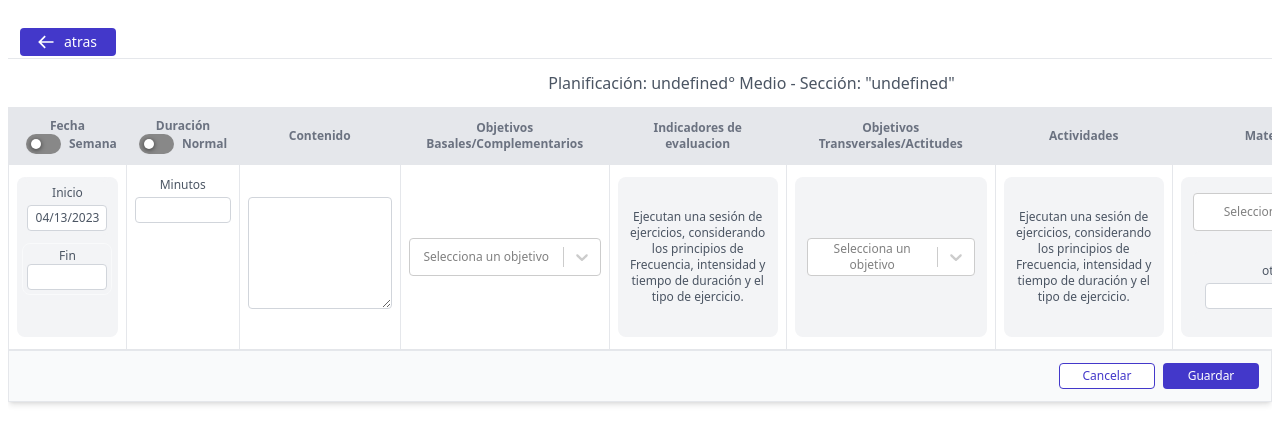
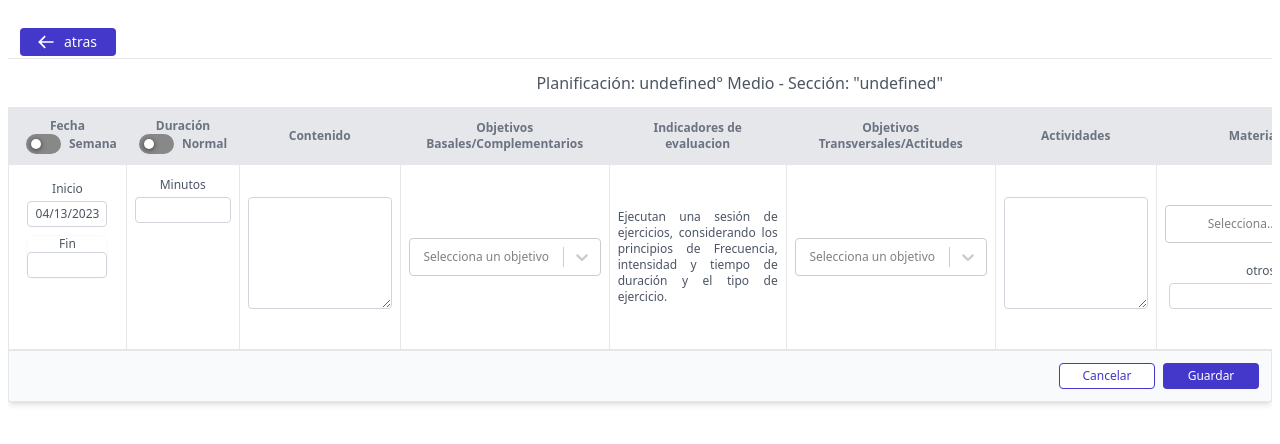
Before and after one commit to daniellfreelancer/testingpanel, a React (Create React App) app: page /table in a window 1280 px wide. Both pictures are taken after a click on the element 43 px from the left and 144 px from the top of the page. Shown: the top 444 px of the page. Built offline with nearby package versions, Linux system fonts and the light colour scheme; no server answers.

Commit message:
refactor code + update styles

```diff
--- a/src/components/Classroomlist.jsx
+++ b/src/components/Classroomlist.jsx
@@ -1,6 +1,7 @@
 import React from 'react'
 import {SiGoogleclassroom} from 'react-icons/si'
 import {Link} from 'react-router-dom'
+
 export default function Classroomlist({userClassroom}) {
     return (
         <div className='lg:col-span-2 col-span-1 bg-white flex justify-between rounded-lg lg:w-[100%] md:w-full  border p-4'>
--- a/src/pages/Tableplanification.jsx
+++ b/src/pages/Tableplanification.jsx
@@ -88,82 +88,121 @@ export default function Tableplanification() {
         <div title={value}>{label}</div>
     );
 
+    const switchDateProps = {
+        onChange: toggleDate,
+        checked: dayWeek === "day",
+        onColor: "#8bce75",
+        onHandleColor: "rgb(67, 56, 202)",
+        handleDiameter: 10,
+        uncheckedIcon: false,
+        checkedIcon: false,
+        boxShadow: "0px 1px 5px rgba(0, 0, 0, 0.6)",
+        activeBoxShadow: "0px 0px 1px 10px rgba(0, 0, 0, 0.2)",
+        height: 20,
+        width: 35,
+        className: "react-switch",
+        id: "small-radius-switch"
+      };
+
+      const switchDurationProps = {
+        onChange:toggleDuration,
+        checked:normalTime === "schoolTime",
+        onColor:"#8bce75",
+        onHandleColor:" rgb(67 56 202)",
+        handleDiameter:10,
+        uncheckedIcon:false,
+        checkedIcon:false,
+        boxShadow:"0px 1px 5px rgba(0, 0, 0, 0.6)",
+        activeBoxShadow:"0px 0px 1px 10px rgba(0, 0, 0, 0.2)",
+        height:20,
+        width:35,
+        className:"react-switch",
+        id:"small-radius-switch",
+      }
+      const tableHeaders = [
+        "Contenido",
+        "Objetivos Basales/Complementarios",
+        "Indicadores de evaluacion",
+        "Objetivos Transversales/Actitudes",
+        "Actividades",
+        "Materiales",
+        "Tipo de Evaluación"
+      ];
+
+      const DateSelector = () => {
+        return (
+          <div className='rounded-lg'>
+            <p className='mb-1'>Inicio</p>
+            <DatePicker
+              showTimeSelect
+              showDisabledMonthNavigation
+              locale={es}
+              selected={startDate}
+              onChange={(date) => setStartDate(date)}
+              selectsStart
+              startDate={startDate}
+              endDate={endDate}
+              className="cursor-pointer p-1 border border-gray-300 rounded outline-none focus:bg-gray-50 text-center w-[5rem]"
+              timeClassName={handleColor}
+            />
+          </div>
+        );
+      };
+
+      const DateRangeSelector = () => {
+        return (
+          <>
+            <div className='flex flex-col items-center justify-center gap-2   rounded-lg pt-1'>
+              <DateSelector />
+              <div className='border border-gray-50 rounded-lg'>
+                <p>Fin</p>
+                <DatePicker
+                  selected={endDate}
+                  onChange={(date) => setEndDate(date)}
+                  selectsEnd
+                  startDate={startDate}
+                  endDate={endDate}
+                  minDate={startDate}
+                  className="p-1 cursor-pointer border border-gray-300 rounded outline-none focus:bg-gray-50 text-center w-[5rem]"
+                />
+              </div>
+            </div>
+          </>
+        );
+      };
+
 
     return (
 
         <div className="  overflow-x-auto min-h-[80vh] pt-5 m-2  ">
 
-        <GoBackToButton/>
+            <GoBackToButton />
 
             <table className="min-w-max w-full rounded-lg border ">
-                            <caption className='py-3 text-gray-600  border-t' >Planificación: {`${userClassroom.grade}° ${userClassroom.level === 'basico' ? 'Básico' : 'Medio'} - Sección: "${userClassroom.section}" `} </caption>
-
+            <caption className="py-3 text-gray-600 border-t">Planificación: {`${userClassroom.grade}° ${userClassroom.level === 'basico' ? 'Básico' : 'Medio'} - Sección: "${userClassroom.section}"`}</caption>
                 <thead className='border'>
                     <tr className="bg-gray-200 text-gray-500  text-xs">
                         <th className="text-center border w-16">
                             <p>Fecha</p>
                             <div className="flex items-center pl-4 ">
-                                            <ReactSwitch
-                                                onChange={toggleDate}
-                                                checked={dayWeek === "day"}
-                                                onColor="#8bce75"
-                                                onHandleColor=" rgb(67 56 202)"
-                                                handleDiameter={10}
-                                                uncheckedIcon={false}
-                                                checkedIcon={false}
-                                                boxShadow="0px 1px 5px rgba(0, 0, 0, 0.6)"
-                                                activeBoxShadow="0px 0px 1px 10px rgba(0, 0, 0, 0.2)"
-                                                height={20}
-                                                width={35}
-                                                className="react-switch"
-                                                id="small-radius-switch"
-                                            />
-                                            <label className='mx-2' >{dayWeek === "day" ? (<p>Día</p>) : (<p>Semana</p>)}</label>
+                                <ReactSwitch {...switchDateProps} />
+                                <span className='mx-2' >{dayWeek === "day" ? (<p>Día</p>) : (<p>Semana</p>)}</span>
                             </div>
                         </th>
-
                         <th className="py-1 px-3 text-center w-12 ">
                             <p>Duración</p>
                             <div className="flex items-center justify-start gap-2 ">
-
-                                            <ReactSwitch
-                                                onChange={toggleDuration}
-                                                checked={normalTime === "schoolTime"}
-                                                onColor="#8bce75"
-                                                onHandleColor=" rgb(67 56 202)"
-                                                handleDiameter={10}
-                                                uncheckedIcon={false}
-                                                checkedIcon={false}
-                                                boxShadow="0px 1px 5px rgba(0, 0, 0, 0.6)"
-                                                activeBoxShadow="0px 0px 1px 10px rgba(0, 0, 0, 0.2)"
-                                                height={20}
-                                                width={35}
-                                                className="react-switch"
-                                                id="small-radius-switch"
-                                            />
+                                <ReactSwitch {...switchDurationProps}    />
                                 <label>{normalTime === "normalTime" ? (<p>Normal</p>) : (<p>Escolar</p>)}</label>
                             </div>
                         </th>
-
-                                    <th className="py-3 px-3 text-center w-40 ">Contenido</th>
-
-                                    <th className="py-3 px-3 text-center  w-20 ">Objetivos Basales/Complementarios</th>
-
-                                    <th className="py-3 px-6 text-center  w-20 ">Indicadores de evaluacion</th>
-
-                                    <th className="py-3 px-6 text-center  w-20 ">Objetivos Transversales/Actitudes</th>
-
-                                    <th className="py-3 px-6 text-center  w-20 ">Actividades</th>
-
-                                    <th className="py-3 px-6 text-center  w-20 ">Materiales</th>
-
-                                    <th className="py-3 px-6 text-center w-20  ">Tipo de Evaluación</th>
+                        {tableHeaders.map((header) => (<th key={header} className="py-3 px-3 text-center w-20 ">{header}</th>))}
                     </tr>
                 </thead>
 
                 <tbody className="text-gray-600 text-xs">
                     <tr className="border-b border-gray-200 min-h-[55vh] ">
-                                    <td className=" border py-3 px-2 text-center w-[7rem] ">
+                        {/* <td className=" border py-3 px-2 text-center w-[7rem] ">
                             <div className="flex flex-col items-center bg-gray-100 rounded-lg min-h-[10rem]">
 
                                 {
@@ -224,7 +263,31 @@ export default function Tableplanification() {
                                 }
 
                             </div>
+                        </td> */}
+
+                        <td className=" border py-3 px-2 text-center w-[7rem] ">
+                            <div className="flex flex-col items-center  rounded-lg min-h-[10rem]">
+                                {dayWeek === "week" ? (
+                                    <DateRangeSelector />
+                                ) : (
+                                    <div className='  p-2 rounded-lg flex flex-col items-center justify-center  ' >
+                                        <p className='mb-1' >Fecha</p>
+                                        <DatePicker
+                                            showTimeSelect
+                                            showDisabledMonthNavigation
+                                            locale={es}
+                                            selected={startDate}
+                                            onChange={(date) => setStartDate(date)}
+                                            selectsStart
+                                            startDate={startDate}
+                                            className="cursor-pointer p-1 border border-gray-300 rounded outline-none focus:bg-gray-50 text-center w-[5rem]"
+                                            timeClassName={handleColor}
+                                        />
+                                    </div>
+                                )}
+                            </div>
                         </td>
+
                         <td className="py-3 px-2 border text-center">
                             <div className="flex flex-col items-center rounded-lg min-h-[10rem]">
                                 {
@@ -264,7 +327,6 @@ export default function Tableplanification() {
                                 <Select
                                     closeMenuOnSelect={false}
                                     components={animatedComponents}
-                                    // components={customComponents}
                                     isMulti
                                     options={dataPrimero}
                                     className='w-full'
@@ -276,14 +338,14 @@ export default function Tableplanification() {
                         </td>
 
                         <td className="py-3 px-2 border text-center">
-                                    <div className="flex items-center flex-col gap-5 justify-center bg-gray-100 p-3 rounded-lg w-[10rem] min-h-[10rem]">
-                                        <span className="py-1 rounded-full text-xs">Ejecutan una sesión de ejercicios, considerando los principios de
+                            <div className="flex items-center flex-col gap-5 justify-center rounded-lg w-[10rem] min-h-[10rem]">
+                                <span className="py-1 rounded-full text-xs text-justify ">Ejecutan una sesión de ejercicios, considerando los principios de
                                     Frecuencia, intensidad y tiempo de duración y el tipo de ejercicio.
                                 </span>
                             </div>
                         </td>
                         <td className="py-3 px-2 border text-center">
-                                    <div className="flex items-center flex-col gap-5 justify-center bg-gray-100 p-3 rounded-lg w-[12rem] min-h-[10rem]">
+                            <div className="flex items-center flex-col gap-5 justify-center  rounded-lg w-[12rem] min-h-[10rem]">
                                 <Select
                                     closeMenuOnSelect={false}
                                     components={animatedComponents}
@@ -297,14 +359,15 @@ export default function Tableplanification() {
                             </div>
                         </td>
                         <td className="py-3 px-2 border text-center">
-                                    <div className="flex items-center flex-col gap-5 justify-center bg-gray-100 p-3 rounded-lg w-[10rem] min-h-[10rem]">
-                                        <span className="py-1 rounded-full text-xs">Ejecutan una sesión de ejercicios, considerando los principios de
-                                            Frecuencia, intensidad y tiempo de duración y el tipo de ejercicio.
-                                        </span>
+                        <div className="flex flex-col items-cente rounded-lg min-h-[8rem] w-[9rem]">
+                                <textarea
+                                    value={activities}
+                                    onChange={(e) => setActivities(e.target.value)}
+                                    className="w-full p-1 mt-1 border border-gray-300 rounded outline-none focus:bg-gray-50 h-[7rem] " />
                             </div>
                         </td>
                         <td className="py-3 px-2 border text-center">
-                                    <div className="flex items-center flex-col gap-5 justify-center bg-gray-100 p-3 rounded-lg w-[12rem] min-h-[10rem]">
+                            <div className="flex items-center flex-col gap-5 justify-center rounded-lg w-[12rem] min-h-[10rem]">
                                 <Select
                                     closeMenuOnSelect={false}
                                     components={animatedComponents}
@@ -326,7 +389,7 @@ export default function Tableplanification() {
                                     }}
                                 />
 
-                                        <div className='bg-gray-100 p-3 rounded-lg' >
+                                <div className='rounded-lg' >
                                     <p>otros</p>
                                     <input
 
@@ -343,17 +406,14 @@ export default function Tableplanification() {
                     </tr>
                 </tbody>
             </table>
-                        <div className='flex bg-gray-50 hover:bg-gray-100 shadow-md border p-3 gap-2 justify-end ' >
-                            <button className="bg-white border-indigo-700 rounded hover:bg-gray-200 transform duration-300 ease-in-out text-xs font-medium px-4 py-1 text-indigo-700 border w-[6rem] ">
+            <div className='flex bg-gray-50 hover:bg-gray-100 shadow-md border p-3 gap-2 justify-end'>
+                <button className="btn-cancelar">
                     Cancelar
                 </button>
-
-                                        <button className="bg-indigo-700 rounded hover:bg-indigo-600 transform duration-300 ease-in-out text-xs font-medium px-4 py-1 text-white w-[6rem]">
+                <button className="btn-guardar">
                     Guardar
                 </button>
             </div>
         </div>
-
-
     )
 }
```
Also changed, not shown: src/index.css (+8 -0 lines), tailwind.config.js (+12 -1 lines). Lines whose indentation alone changed are shown as unchanged.
